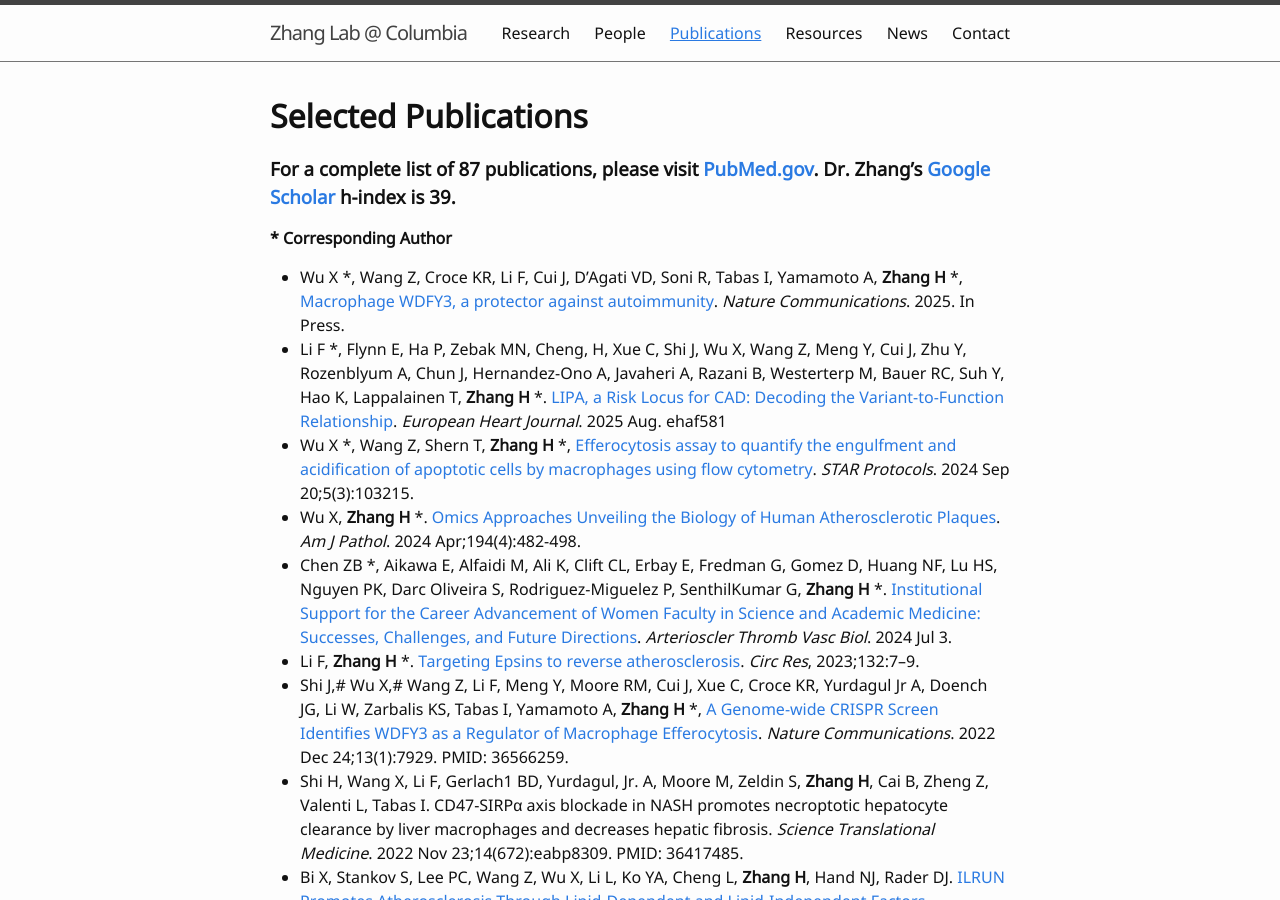
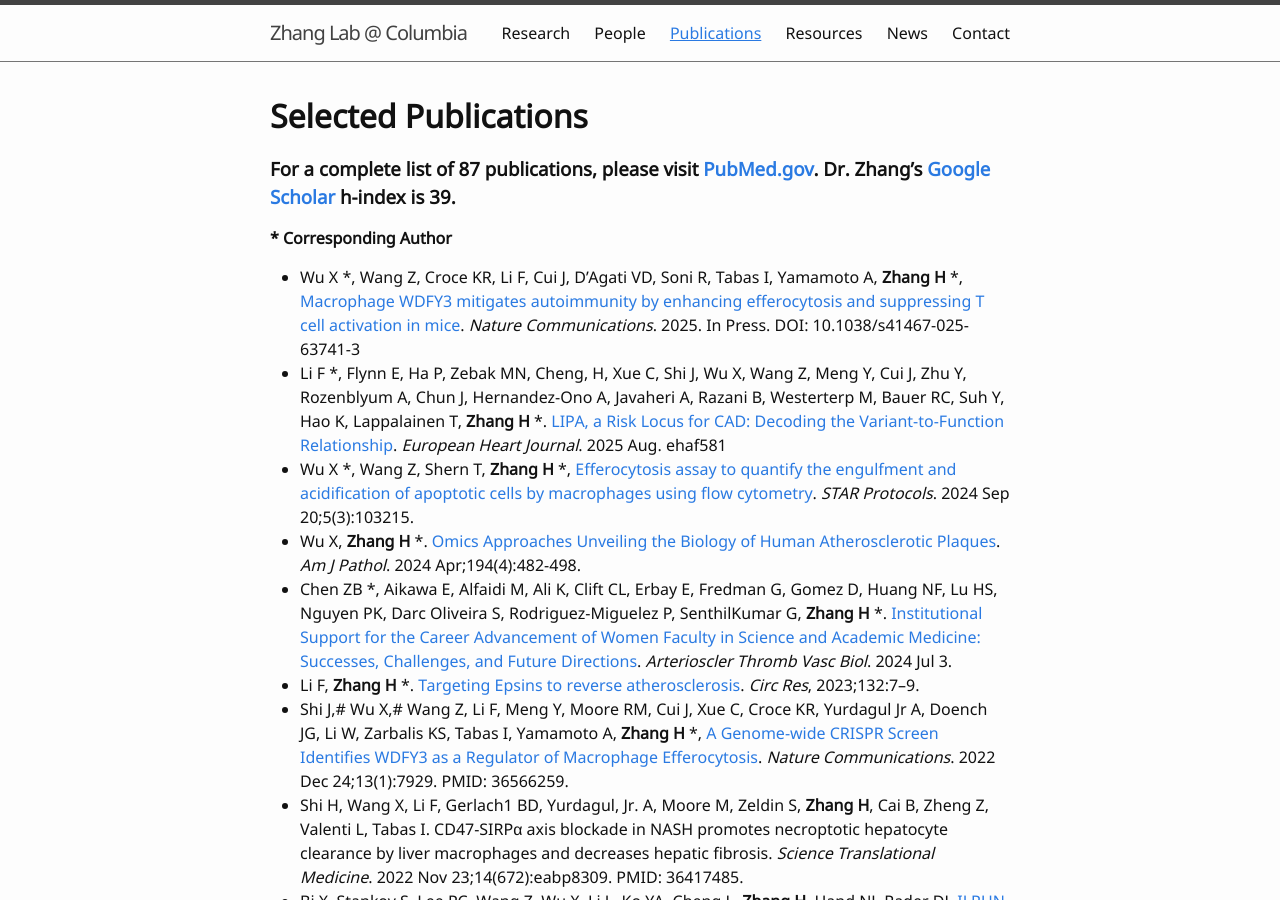
Before and after one commit to hanruizhang/zhanglab, a Jekyll site: the page built from 3_Publications.md, in a window 1280 px wide and 900 px high. Built offline with Jekyll 4.4.1, drawn with Linux system fonts in a browser that asks for light colours; comment, search, counter and statistics services are not loaded.

Commit message:
Update 3_Publications.md

```diff
--- a/3_Publications.md
+++ b/3_Publications.md
@@ -9,7 +9,7 @@
 
 __*__ **Corresponding Author**
 
-- Wu X *, Wang Z, Croce KR, Li F, Cui J, D'Agati VD, Soni R, Tabas I, Yamamoto A, **Zhang H** *, [Macrophage WDFY3, a protector against autoimmunity](https://pubmed.ncbi.nlm.nih.gov/39229152/). _Nature Communications_. 2025. In Press.
+- Wu X *, Wang Z, Croce KR, Li F, Cui J, D'Agati VD, Soni R, Tabas I, Yamamoto A, **Zhang H** *, [Macrophage WDFY3 mitigates autoimmunity by enhancing efferocytosis and suppressing T cell activation in mice](https://pubmed.ncbi.nlm.nih.gov/39229152/). _Nature Communications_. 2025. In Press. DOI: 10.1038/s41467-025-63741-3
 - Li F *, Flynn E, Ha P, Zebak MN, Cheng, H, Xue C, Shi J, Wu X, Wang Z, Meng Y, Cui J, Zhu Y, Rozenblyum A, Chun J, Hernandez-Ono A, Javaheri A, Razani B, Westerterp M, Bauer RC, Suh Y, Hao K, Lappalainen T, **Zhang H** *. [LIPA, a Risk Locus for CAD: Decoding the Variant-to-Function Relationship](https://doi.org/10.1093/eurheartj/ehaf581). _European Heart Journal_. 2025 Aug. ehaf581
 - Wu X *, Wang Z, Shern T, **Zhang H** *, [Efferocytosis assay to quantify the engulfment and acidification of apoptotic cells by macrophages using flow cytometry](https://www.sciencedirect.com/science/article/pii/S2666166724003800). _STAR Protocols_. 2024 Sep 20;5(3):103215.
 - Wu X, **Zhang H** *. [Omics Approaches Unveiling the Biology of Human Atherosclerotic Plaques](https://www.sciencedirect.com/science/article/pii/S0002944024000051?via%3Dihub). _Am J Pathol_. 2024 Apr;194(4):482-498.
```
